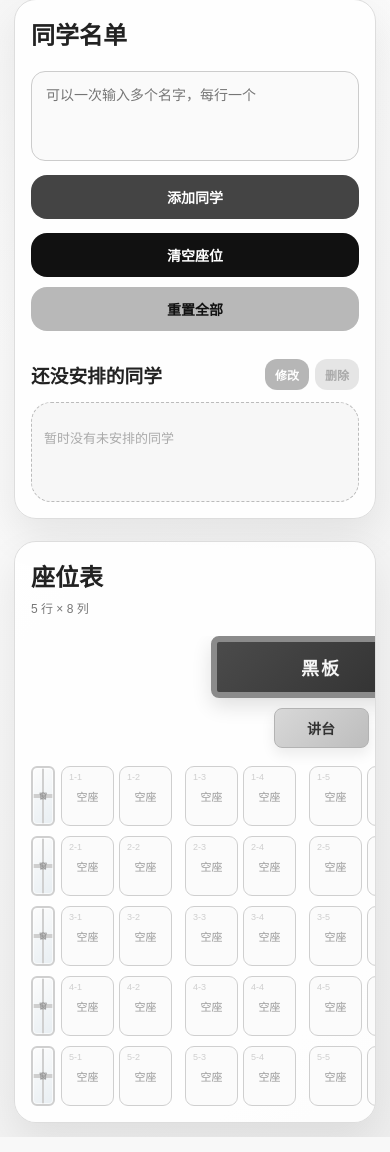
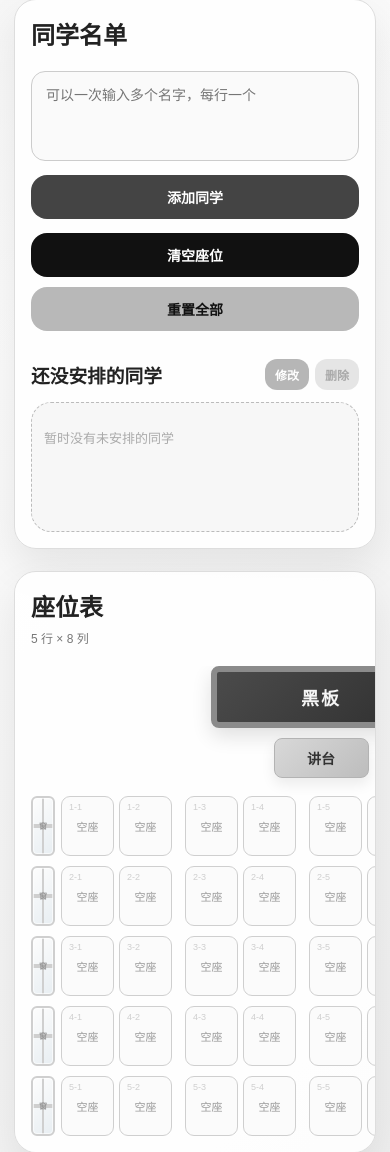
Before and after one commit to zorya21/tf-game2, a Flask app: page / in a window 390 px wide. Shown: the part 101-1253 px from the top of the page. Run offline with Flask 3, Linux system fonts and the light colour scheme.

Commit message:
Update style.css

```diff
--- a/static/style.css
+++ b/static/style.css
@@ -132,11 +132,16 @@ button {
 }
 
 .waiting-list {
-    min-height: 160px;
+    height: 170px;              /* 固定高度 */
+    overflow-y: auto;           /* 内容太多时上下滚动 */
+    overflow-x: hidden;
+
     border: 1px dashed #bbb;
     border-radius: 20px;
     padding: 12px;
     background: #f7f7f7;
+
+    -webkit-overflow-scrolling: touch; /* iPhone/iPad 滚动更顺滑 */
 }
 
 .student-card {
@@ -151,11 +156,6 @@ button {
     margin-right: 6px;
     box-shadow: 0 4px 12px rgba(0, 0, 0, 0.05);
     user-select: none;
-}
-
-.student-card.selected {
-    background: #111;
-    color: white;
 }
 
 .student-card.selected {
@@ -515,7 +515,7 @@ button {
     }
 
     .waiting-list {
-        min-height: 100px;
+        height: 120px;
     }
 }
 
@@ -665,6 +665,10 @@ button {
         font-size: 14px;
         border-radius: 14px;
     }
+
+    .waiting-list {
+        height: 130px;
+    }
 }
 
 /* 超小屏手机 */
```
